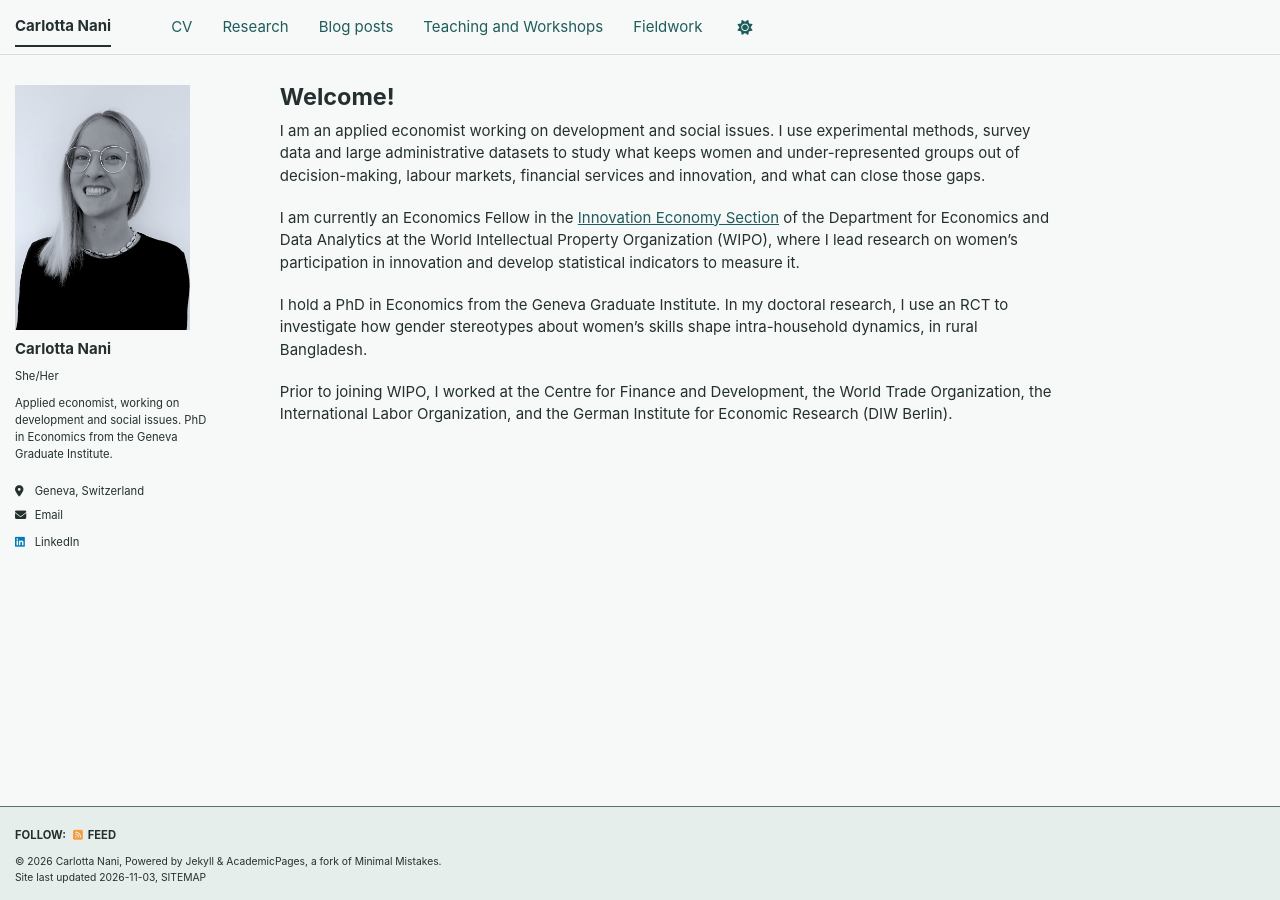
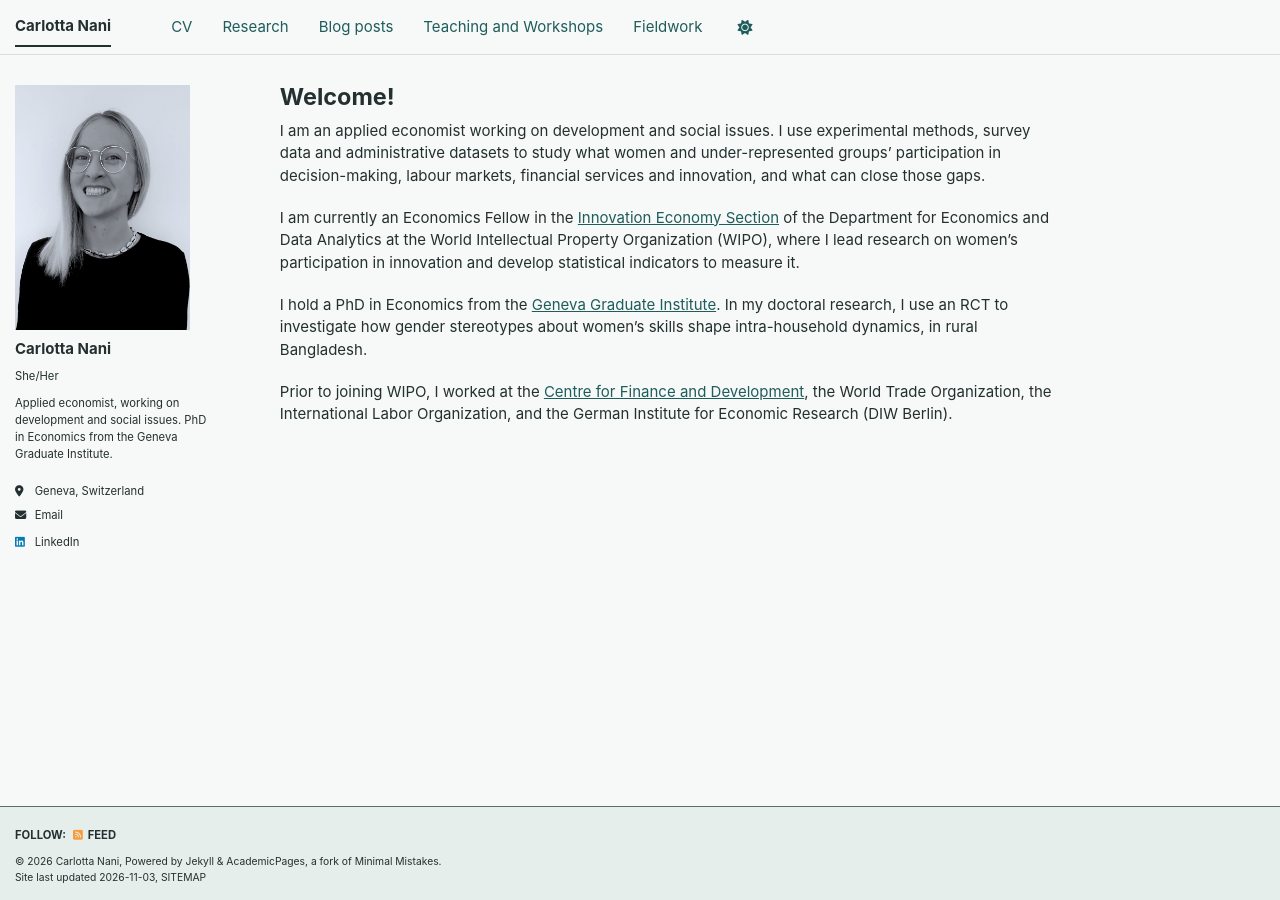
Before and after one commit to carlotta-nani/carlotta-nani.github.io, a Jekyll site: the page built from _pages/about.md, in a window 1280 px wide. Built offline with Jekyll 4.4.1, drawn with Linux system fonts in a browser that asks for light colours; a script bundle is joined from its source files by our own code; a style sheet for code colours, icons or effects is not loaded.

Commit message:
Enhance about page with links and text improvements
Updated links in the about page and improved clarity of the text regarding women's participation in various sectors.

```diff
--- a/_pages/about.md
+++ b/_pages/about.md
@@ -7,10 +7,10 @@ redirect_from:
   - /about.html
 ---
 
-I am an applied economist working on development and social issues. I use experimental methods, survey data and large administrative datasets to study what keeps women and under-represented groups out of decision-making, labour markets, financial services and innovation, and what can close those gaps.
+I am an applied economist working on development and social issues. I use experimental methods, survey data and administrative datasets to study what women and under-represented groups' participation in decision-making, labour markets, financial services and innovation, and what can close those gaps.
 
 I am currently an Economics Fellow in the [Innovation Economy Section](https://www.wipo.int/en/web/economics/innovation-economics-and-policy-design/index) of the Department for Economics and Data Analytics at the World Intellectual Property Organization (WIPO), where I lead research on women’s participation in innovation and develop statistical indicators to measure it.
 
-I hold a PhD in Economics from the Geneva Graduate Institute. In my doctoral research, I use an RCT to investigate how gender stereotypes about women’s skills shape intra-household dynamics, in rural Bangladesh.
+I hold a PhD in Economics from the [Geneva Graduate Institute](https://www.graduateinstitute.ch/). In my doctoral research, I use an RCT to investigate how gender stereotypes about women’s skills shape intra-household dynamics, in rural Bangladesh.
 
-Prior to joining WIPO, I worked at the Centre for Finance and Development, the World Trade Organization, the International Labor Organization, and the German Institute for Economic Research (DIW Berlin).
+Prior to joining WIPO, I worked at the [Centre for Finance and Development](https://www.graduateinstitute.ch/cfd), the World Trade Organization, the International Labor Organization, and the German Institute for Economic Research (DIW Berlin).
```
